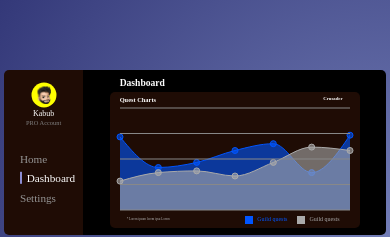
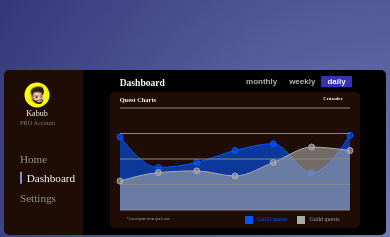
Before and after one commit to Khabub/webdev-learning-slick, a React (Create React App) app: page /dashboard in a window 390 px wide. Shown: the part 480-717 px from the top of the page. Built offline with nearby package versions, Linux system fonts and the light colour scheme.

Commit message:
dashboard mobil done

```diff
--- a/src/components/Layout/Pages_Dashboard.module.css
+++ b/src/components/Layout/Pages_Dashboard.module.css
@@ -32,9 +32,9 @@
   display: flex;
   flex-direction: column;
   justify-content: flex-start;
-  align-items: center;
   color: white;
   font-size: 0.8rem;
+  padding-left: 0.5rem;
 }
 
 .avatarBg {
@@ -51,12 +51,14 @@
 .avatarName {
   font-size: 0.5rem;
   transform: translateY(-1.2rem);
+  padding-left: 0.9rem;
 }
 
 .avatarStatus {
   transform: translateY(-2rem);
   font-size: 0.4rem;
   color: grey;
+  padding-left: 0.5rem;
 }
 
 .dashList {
--- a/src/pages_dashboard/Dashboard_page.js
+++ b/src/pages_dashboard/Dashboard_page.js
@@ -1,4 +1,4 @@
-import React, { useCallback, useEffect, useState }  from "react";
+import React, { useCallback, useEffect, useState } from "react";
 import classes from "./Dashboard_page.module.css";
 
 import {
@@ -70,15 +70,18 @@ const DashboardPage = () => {
     };
   }, [handleWindowSize]);
 
-
   return (
     <div>
-
       <div className={classes.dashboard}>
-      <h4 className={classes.dashName}>Dashboard</h4>
-      <h4 className={classes.graphName}>Quest Charts</h4>
-      <h4 className={classes.typeCharName}>Crusader</h4>
-      <p className={classes.descGraph}>* Lorem ipsum lorem ipsu Lorem</p>
+        <h4 className={classes.dashName}>Dashboard</h4>
+        <h4 className={classes.graphName}>Quest Charts</h4>
+        <h4 className={classes.typeCharName}>Crusader</h4>
+        <p className={classes.descGraph}>* Lorem ipsum lorem ipsu Lorem</p>
+        <div className={classes.dashButtons}>
+          <button className={classes.monthlyBtn}>monthly</button>
+          <button className={classes.weeklyBtn}>weekly</button>
+          <button className={classes.dailyActive}>daily</button>
+        </div>
         <AreaChart
           width={graphWidth}
           height={130}
--- a/src/pages_dashboard/Dashboard_page.module.css
+++ b/src/pages_dashboard/Dashboard_page.module.css
@@ -38,3 +38,22 @@
   top: 122px;
   color: rgb(180, 180, 180);
 }
+
+.dashButtons {
+  position: absolute;
+  right: 8px;
+  top: -22px;
+}
+
+.monthlyBtn, .weeklyBtn, .dailyActive {
+  font-size: 0.5rem;
+  color: rgb(180, 180, 180);
+  background-color: black;
+  border-width: 0;
+  font-weight: 700;
+}
+
+.dailyActive {
+  background-color: rgb(51, 51, 179);
+  color: #fff;
+}
```
